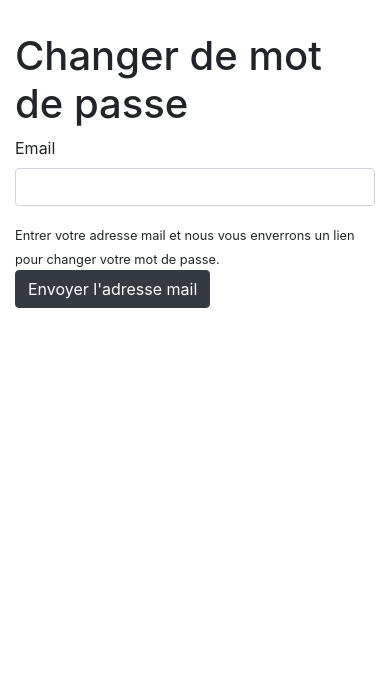
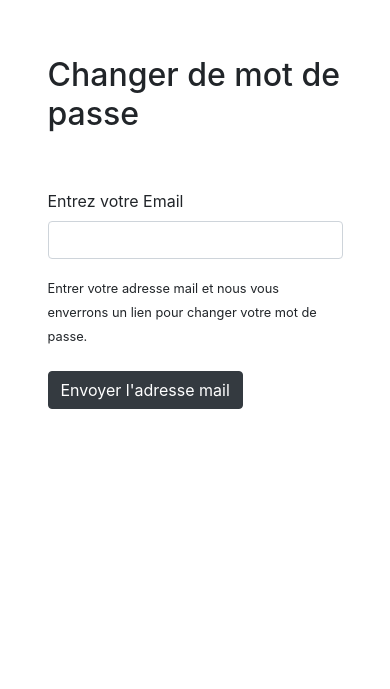
Before and after one commit to royce76/bankORG, a Symfony app: template templates/reset_password/request.html.twig in a window 390 px wide. Shown: the part 247-936 px from the top of the page. Run offline with Twig, Linux system fonts and the light colour scheme; the template is opened without the code that fills it, so the values that code supplies are empty; form fields are guessed from the names that the template uses; some libraries are stand-ins or nearby versions.

Commit message:
request.twig responsive and constraints

```diff
--- a/src/Form/ResetPasswordRequestFormType.php
+++ b/src/Form/ResetPasswordRequestFormType.php
@@ -7,6 +7,7 @@ use Symfony\Component\Form\Extension\Core\Type\EmailType;
 use Symfony\Component\Form\FormBuilderInterface;
 use Symfony\Component\OptionsResolver\OptionsResolver;
 use Symfony\Component\Validator\Constraints\NotBlank;
+use Symfony\Component\Validator\Constraints\Email;
 
 class ResetPasswordRequestFormType extends AbstractType
 {
@@ -16,7 +17,10 @@ class ResetPasswordRequestFormType extends AbstractType
             ->add('email', EmailType::class, [
                 'constraints' => [
                     new NotBlank([
-                        'message' => 'Please enter your email',
+                        'message' => 'Champs vide',
+                    ]),
+                    new Email([
+                        'message' => '{{ value }} Email non conforme',
                     ]),
                 ],
             ])
--- a/templates/reset_password/request.html.twig
+++ b/templates/reset_password/request.html.twig
@@ -3,19 +3,29 @@
 {% block title %}Changer de mot de passe{% endblock %}
 
 {% block content %}
-    {% for flashError in app.flashes('reset_password_error') %}
-        <div class="alert alert-danger" role="alert">{{ flashError }}</div>
-    {% endfor %}
-    <h1>Changer de mot de passe</h1>
 
-    {{ form_start(requestForm) }}
-        {{ form_row(requestForm.email) }}
-        <div>
-            <small>
-                Entrer votre adresse mail et nous vous enverrons un lien pour changer votre mot de passe.
-            </small>
+    <div class="row">
+      <div class="col-10 mx-auto my-4">
+        <h2>Changer de mot de passe</h2>
+      </div>
+    </div>
+
+    {{ form_start(requestForm, {'attr': {'novalidate': 'novalidate'}}) }}
+        <div class="row">
+          <div class="col-10 mx-auto form-group">
+            <div class="my-4">
+              {{ form_row(requestForm.email,{
+                  label: 'Entrez votre Email',
+                  'attr': {'class': 'form-control'}
+              }) }}
+              <small>
+                  Entrer votre adresse mail et nous vous enverrons un lien pour changer votre mot de passe.
+              </small>
+            </div>
+            <div class="my-4">
+              <button type="submit" class="btn btn-dark">Envoyer l'adresse mail</button>
+            </div>
+          </div>
         </div>
-
-        <button class="btn btn-dark">Envoyer l'adresse mail</button>
     {{ form_end(requestForm) }}
 {% endblock %}
--- a/templates/reset_password/reset.html.twig
+++ b/templates/reset_password/reset.html.twig
@@ -5,7 +5,7 @@
 {% block content %}
     <h1>Demander un nouveau mot de passe</h1>
 
-    {{ form_start(resetForm) }}
+    {{ form_start(resetForm, {'attr': {'novalidate': 'novalidate'}}) }}
         {{ form_row(resetForm.plainPassword) }}
         <button class="btn btn-dark text-white">Envoyer le nouveau mot de passe</button>
     {{ form_end(resetForm) }}
```
